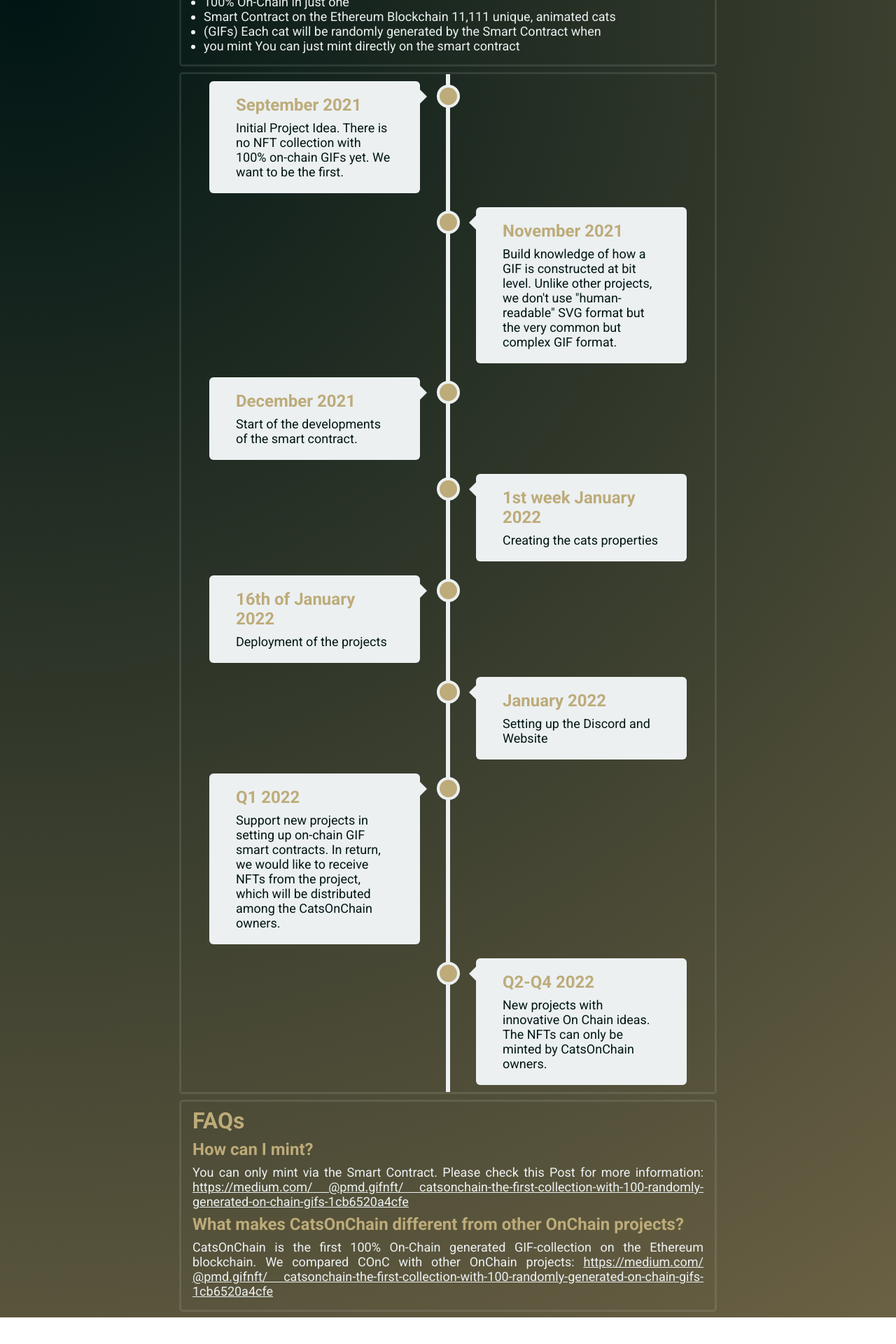
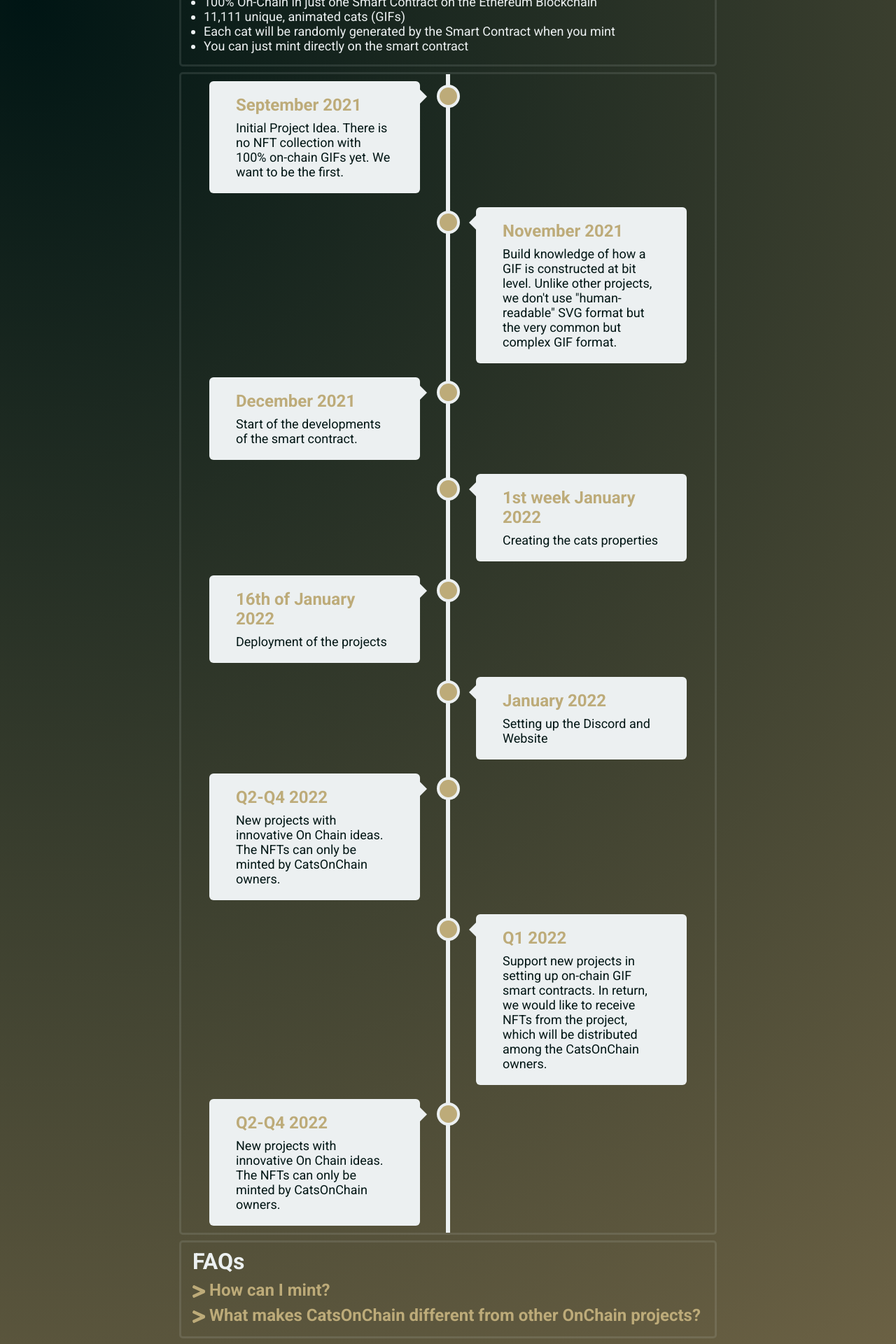
Before and after one commit to desombre/catsonchain, a React (Create React App) app: page / in a window 1280 px wide. Shown: the part 638-2558 px from the top of the page at 70% size. Before the commit the page ends 2520 px from the top, so only its background shows below. Built offline with nearby package versions, Linux system fonts and the light colour scheme.

Commit message:
Add expandable FAQs

```diff
--- a/public/index.html
+++ b/public/index.html
@@ -7,8 +7,8 @@
   <link rel="preconnect" href="https://fonts.googleapis.com">
   <link rel="preconnect" href="https://fonts.gstatic.com" crossorigin>
   <meta name="viewport" content="width=device-width, initial-scale=1" />
-  <meta name="theme-color" content="#000000" />
-  <meta name="description" content="Web site created using create-react-app" />
+  <meta name="theme-color" content="#bdab79" />
+  <meta name="description" content="100% On-Chain in just one Smart Contract on the Ethereum Blockchain" />
 
 <meta name="viewport" content="width=device-width, initial-scale=1.0">
 
--- a/src/components/Info/Info.js
+++ b/src/components/Info/Info.js
@@ -1,22 +1,22 @@
+import TextDecorator from "../text-decorator/TextDecorator";
 import "./Info.css";
 
 const Info = () => {
   return (
     <div className="info textBox ">
-      <h1>About this project</h1>
+      <h1><TextDecorator>About this project</TextDecorator></h1>
       <p className="text">
         Some important information about the project:
         <ul>
-          <li>100% On-Chain in just one</li>
           <li>
-            Smart Contract on the Ethereum Blockchain 11,111 unique, animated
-            cats
+            100% On-Chain in just one Smart Contract on the Ethereum Blockchain
           </li>
+          <li>11,111 unique, animated cats (GIFs)</li>
           <li>
-            (GIFs) Each cat will be randomly generated by the Smart Contract
-            when
+            Each cat will be randomly generated by the Smart Contract when you
+            mint
           </li>
-          <li>you mint You can just mint directly on the smart contract</li>
+          <li> You can just mint directly on the smart contract</li>
         </ul>
       </p>
     </div>
--- /dev/null
+++ b/src/components/faq-item/FaqItem.css
@@ -0,0 +1,7 @@
+.icon {
+  vertical-align: middle;
+  display: inline-block;
+  fill: var(--color-subtext);
+  cursor: pointer;
+  transition: all 0.5s;
+}
--- /dev/null
+++ b/src/components/faq-item/FaqItem.js
@@ -0,0 +1,37 @@
+import { useState } from "react";
+import "./FaqItem.css";
+
+const FaqItem = ({ question, children }) => {
+  const [showAnswer, setShowAnswer] = useState(false);
+
+  return (
+    <>
+      <h2>
+        <svg
+          xmlns="http://www.w3.org/2000/svg"
+          width="0.75em"
+          height="1em"
+          viewBox="0 0 384 512"
+          className="icon"
+          onClick={() => setShowAnswer((oldValue) => !oldValue)}
+          style={{ transform: showAnswer ? "rotate(90deg)" :  ""}}
+        >
+          <path d="M365.52 209.85L59.22 67.01c-16.06-7.49-35.15-.54-42.64 15.52L3.01 111.61c-7.49 16.06-.54 35.15 15.52 42.64L236.96 256.1L18.49 357.99C2.47 365.46-4.46 384.5 3.01 400.52l13.52 29C24 445.54 43.04 452.47 59.06 445l306.47-142.91a32.003 32.003 0 0 0 18.48-29v-34.23c-.01-12.45-7.21-23.76-18.49-29.01z" />
+        </svg>{" "}
+        {question}
+      </h2>
+      <div
+        style={{
+          visibility: showAnswer ? "visible" : "hidden",
+          opacity: showAnswer ? 1 : 0,
+          display: showAnswer ? "initial" : "none",
+          transition: "visibility 0s, opacity 0.5s linear",
+        }}
+      >
+        {children}
+      </div>
+    </>
+  );
+};
+
+export default FaqItem;
--- a/src/components/faqs/Faqs.js
+++ b/src/components/faqs/Faqs.js
@@ -1,12 +1,16 @@
 //import "./Faqs.css";
+
+import FaqItem from "../faq-item/FaqItem";
+import TextDecorator from "../text-decorator/TextDecorator";
 
 const Faqs = () => {
   return (
     <div className="info textBox ">
-      <h1>FAQs</h1>
+      <h1>
+        <TextDecorator>FAQs</TextDecorator>
+      </h1>
       <div>
-        <h2>How can I mint? </h2>
-
+        <FaqItem question={"How can I mint?"}>
           <p className="text">
             You can only mint via the Smart Contract. Please check this Post for
             more information:
@@ -19,13 +23,18 @@ const Faqs = () => {
               https://medium.com/&#10;@pmd.gifnft/&#10;catsonchain-the-first-collection-with-100-randomly-generated-on-chain-gifs-1cb6520a4cfe
             </a>
           </p>
+        </FaqItem>
       </div>
       <div>
-        <h2>What makes CatsOnChain different from other OnChain projects? </h2>
-
+        <FaqItem
+          question={
+            "What makes CatsOnChain different from other OnChain projects?"
+          }
+        >
           <p className="text">
-          CatsOnChain is the first 100% On-Chain generated GIF-collection on the
-          Ethereum blockchain. We compared COnC with other OnChain projects:{" "}
+            CatsOnChain is the first 100% On-Chain generated GIF-collection on
+            the Ethereum blockchain. We compared COnC with other OnChain
+            projects:{" "}
             <a
               href="https://medium.com/@pmd.gifnft/catsonchain-the-first-collection-with-100-randomly-generated-on-chain-gifs-1cb6520a4cfe "
               target="_blank"
@@ -34,6 +43,7 @@ const Faqs = () => {
               https://medium.com/&#10;@pmd.gifnft/&#10;catsonchain-the-first-collection-with-100-randomly-generated-on-chain-gifs-1cb6520a4cfe{" "}
             </a>
           </p>
+        </FaqItem>
       </div>
     </div>
   );
--- a/src/components/header/Header.js
+++ b/src/components/header/Header.js
@@ -71,7 +71,7 @@ const Header = () => {
           </svg>
         </a>
         <a
-          href="https://discord.com/channels/@me/931902543422959686/936044990709264395"
+          href="https://etherscan.io/address/0xe22371c4293f0cecd24273d65e7d707728da923e"
           target="_blank"
           rel="noreferrer"
         >
--- a/src/components/introduction/Introduction.js
+++ b/src/components/introduction/Introduction.js
@@ -1,9 +1,10 @@
+import TextDecorator from "../text-decorator/TextDecorator";
 import "./Introduction.css";
 
 const Introduction = () => {
   return (
     <div className="introductionContainer textBox">
-      <h1>Introduction</h1>
+      <h1><TextDecorator>Introduction</TextDecorator></h1>
 
       <p className="text">
         CatsOnChain is the first 100% On-Chain generated GIF-collection on the
--- /dev/null
+++ b/src/components/text-decorator/TextDecorator.js
@@ -0,0 +1,11 @@
+import "./TextDecorator.css";
+
+
+const TextDecorator = ({ children }) => {
+
+
+
+  return <span className="shine"> {children} </span>;
+};
+
+export default TextDecorator;
--- a/src/components/timeline/Timeline.js
+++ b/src/components/timeline/Timeline.js
@@ -36,6 +36,13 @@ const Timeline = () => {
         <p>Setting up the Discord and Website</p>
       </TimelineEntry>
       <TimelineEntry side={"left"}>
+        <h2>Q2-Q4 2022</h2>
+        <p>
+          New projects with innovative On Chain ideas. The NFTs can only be
+          minted by CatsOnChain owners.
+        </p>
+      </TimelineEntry>
+      <TimelineEntry side={"right"}>
         <h2>Q1 2022</h2>
         <p>
           Support new projects in setting up on-chain GIF smart contracts. In
@@ -43,7 +50,7 @@ const Timeline = () => {
           distributed among the CatsOnChain owners.
         </p>
       </TimelineEntry>
-      <TimelineEntry side={"right"}>
+      <TimelineEntry side={"left"}>
         <h2>Q2-Q4 2022</h2>
         <p>
           New projects with innovative On Chain ideas. The NFTs can only be
```
Also changed, not shown: src/components/text-decorator/TextDecorator.css (added). Lines whose indentation alone changed are shown as unchanged.
